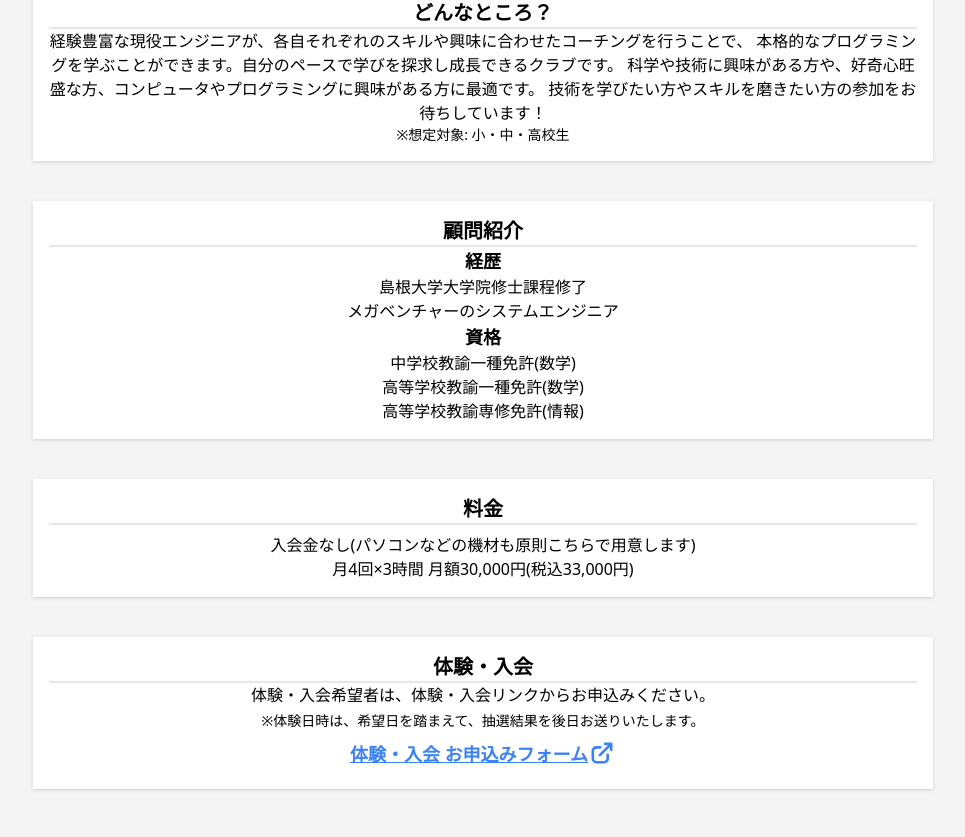
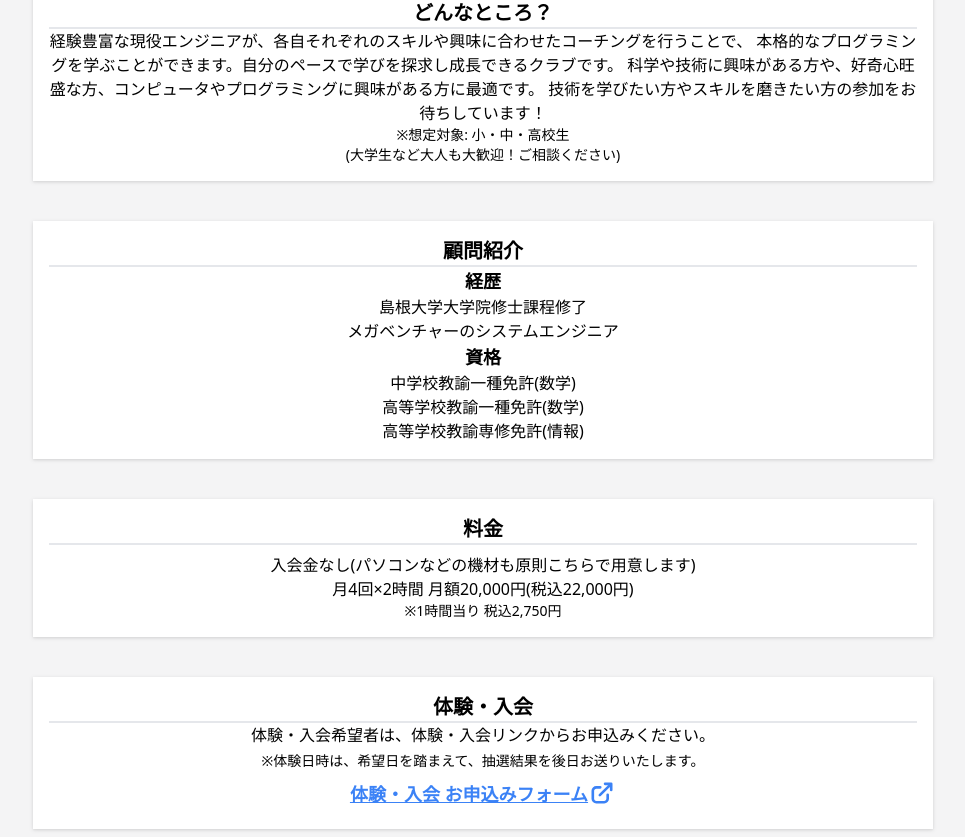
Before and after one commit to mokumoku-lab/mokumoku-lab-ui, a Next.js app: page /home in a window 1280 px wide. Shown: the part 953-1790 px from the top of the page, without its empty margins (157-1122 px from the left). Before the commit the page ends 1750 px from the top, so only its background shows below. Built offline with nearby package versions, Linux system fonts and the light colour scheme.

Commit message:
Change the tuition.

```diff
--- a/src/app/home/page.tsx
+++ b/src/app/home/page.tsx
@@ -53,6 +53,9 @@ export default function Home() {
             技術を学びたい方やスキルを磨きたい方の参加をお待ちしています！
           </p>
           <p className="text-center text-sm">※想定対象: 小・中・高校生</p>
+          <p className="text-center text-sm">
+            (大学生など大人も大歓迎！ご相談ください)
+          </p>
         </div>
       </div>
       <div className="bg-white drop-shadow p-4 mt-10 lg:min-w-[900px] lg:mx-auto">
@@ -78,7 +81,10 @@ export default function Home() {
             入会金なし(パソコンなどの機材も原則こちらで用意します)
           </p>
           <p className="text-center font-medium">
-            月4回×3時間 月額30,000円(税込33,000円)
+            月4回×2時間 月額20,000円(税込22,000円)
+          </p>
+          <p className="text-center text-sm font-light">
+            ※1時間当り 税込2,750円
           </p>
         </div>
       </div>
```
